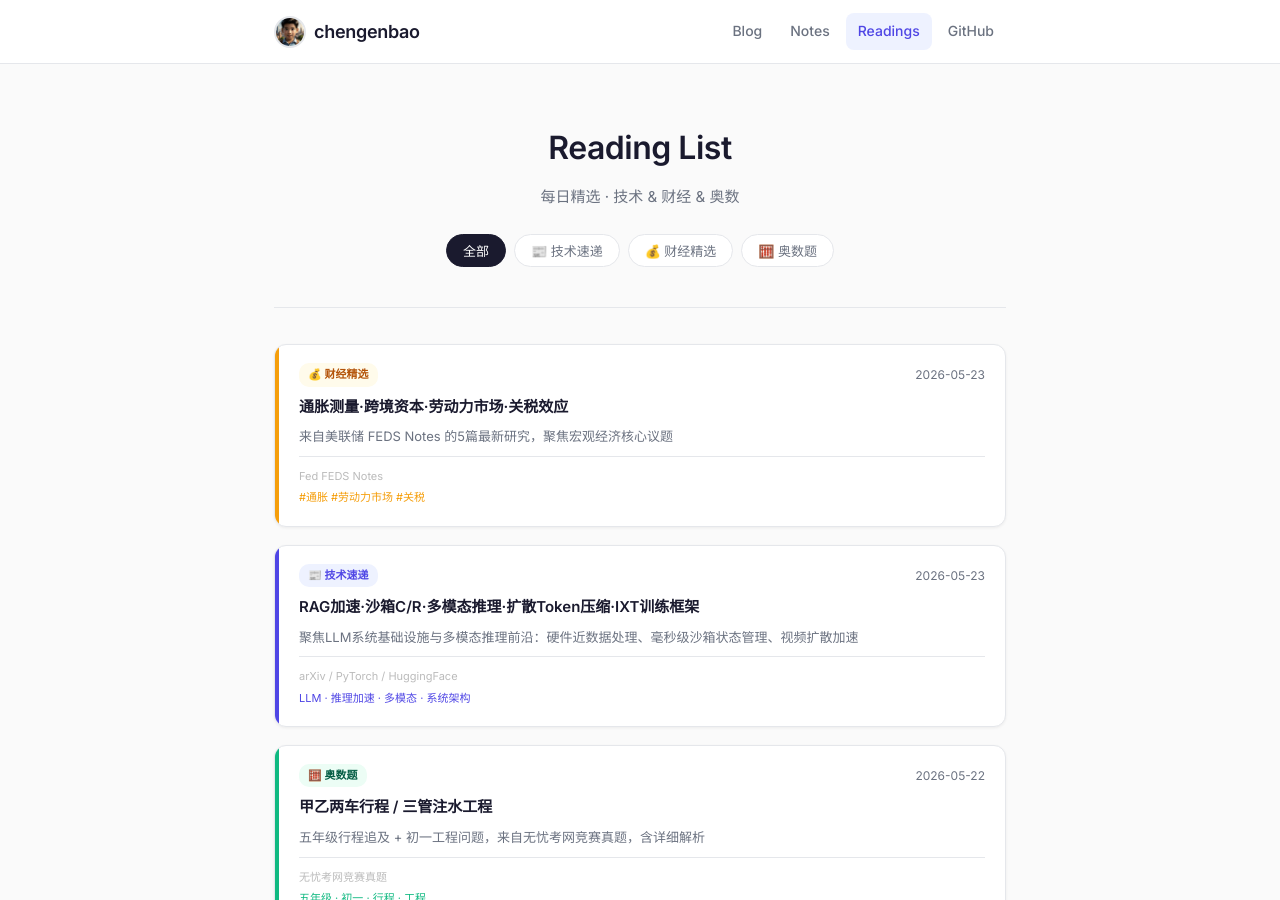
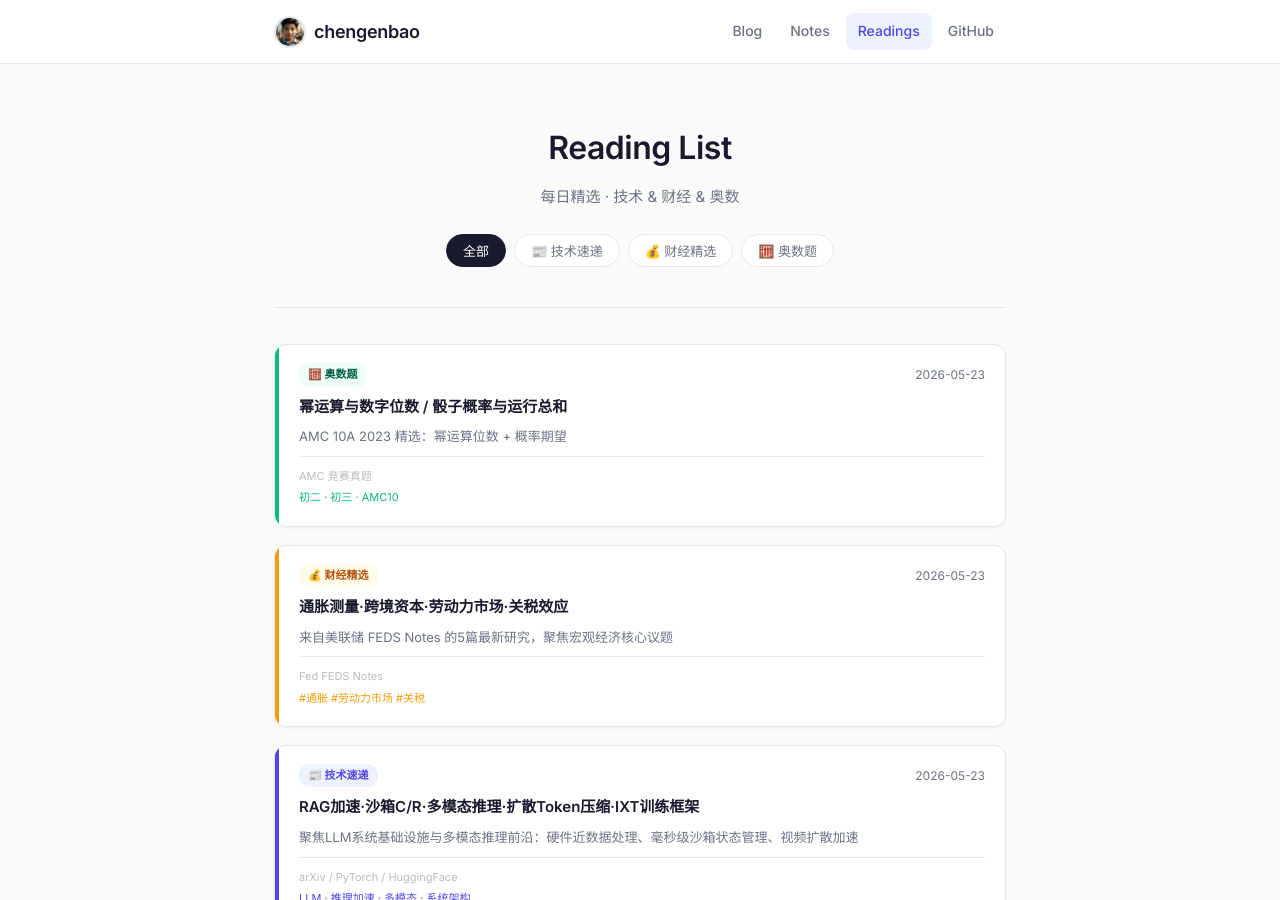
Before and after one commit to chengenbao/chengenbao.github.io, a Jekyll site: the page built from reading-list/index.md, in a window 1280 px wide and 900 px high. Built offline with Jekyll 4.4.1, drawn with Linux system fonts in a browser that asks for light colours.

Commit message:
add math card 2026-05-23

```diff
--- a/reading-list/index.md
+++ b/reading-list/index.md
@@ -18,6 +18,7 @@
   </div>
 
   <div class="rl-grid">
+<a class="rl-card math" href="/reading-list/2026-05-23-math/"><div class="rl-accent"></div><div class="rl-body"><div class="rl-top"><span class="rl-badge math">🧮 奥数题</span><time>2026-05-23</time></div><h2>幂运算与数字位数 / 骰子概率与运行总和</h2><p>AMC 10A 2023 精选：幂运算位数 + 概率期望</p><div class="rl-meta"><span class="rl-source">AMC 竞赛真题</span><span class="rl-tags">初二 · 初三 · AMC10</span></div></div></a>
 <a class="rl-card finance" href="/reading-list/2026-05-23-finance-daily/">
   <div class="rl-accent"></div>
   <div class="rl-body">
```
